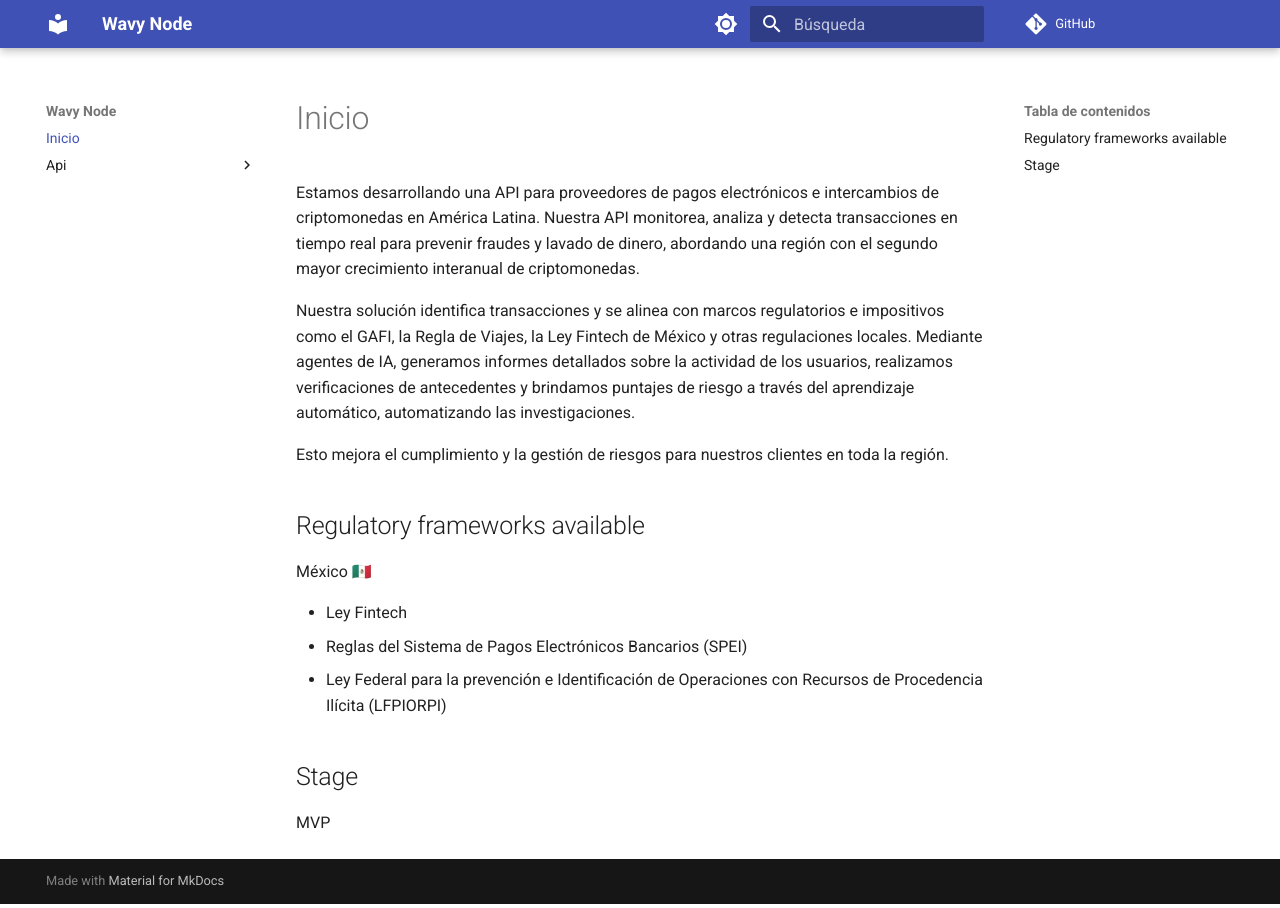
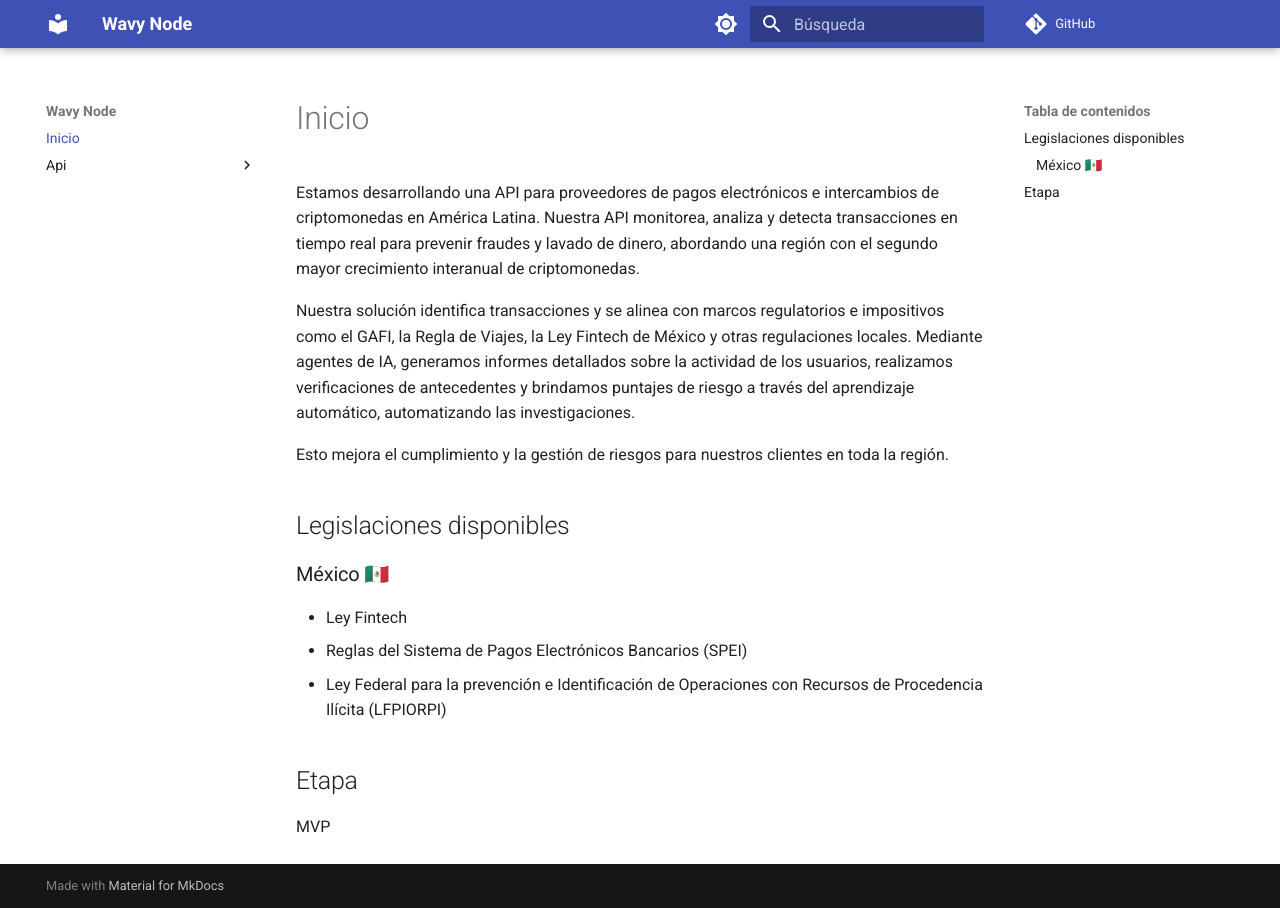
Before and after one commit to wavy-safe/docs, an MkDocs documentation site: the page built from docs/index.md, in a window 1280 px wide. Built offline with MkDocs 1.6.1 and Material for MkDocs 9.7.7, drawn with Linux system fonts in a browser that asks for light colours.

Commit message:
[MOD] -> legislations lang

```diff
--- a/docs/index.md
+++ b/docs/index.md
@@ -5,12 +5,12 @@ Nuestra solución identifica transacciones y se alinea con marcos regulatorios e
 
 Esto mejora el cumplimiento y la gestión de riesgos para nuestros clientes en toda la región.
 
-## Regulatory frameworks available
-México 🇲🇽
+## Legislaciones disponibles
+### México 🇲🇽
 
 * Ley Fintech
 * Reglas del Sistema de Pagos Electrónicos Bancarios (SPEI)
 * Ley Federal para la prevención e Identificación de Operaciones con Recursos de Procedencia Ilícita (LFPIORPI)
 
-## Stage
+## Etapa
 MVP
```
